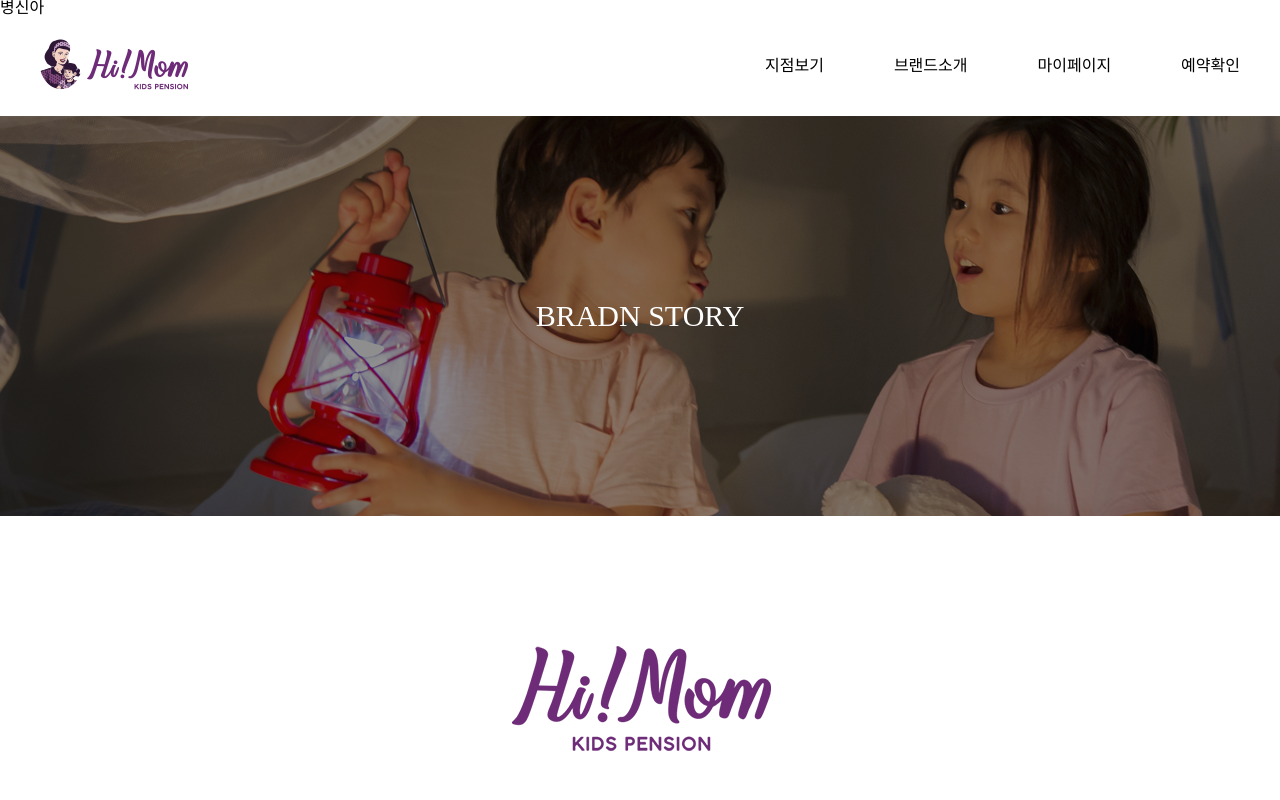
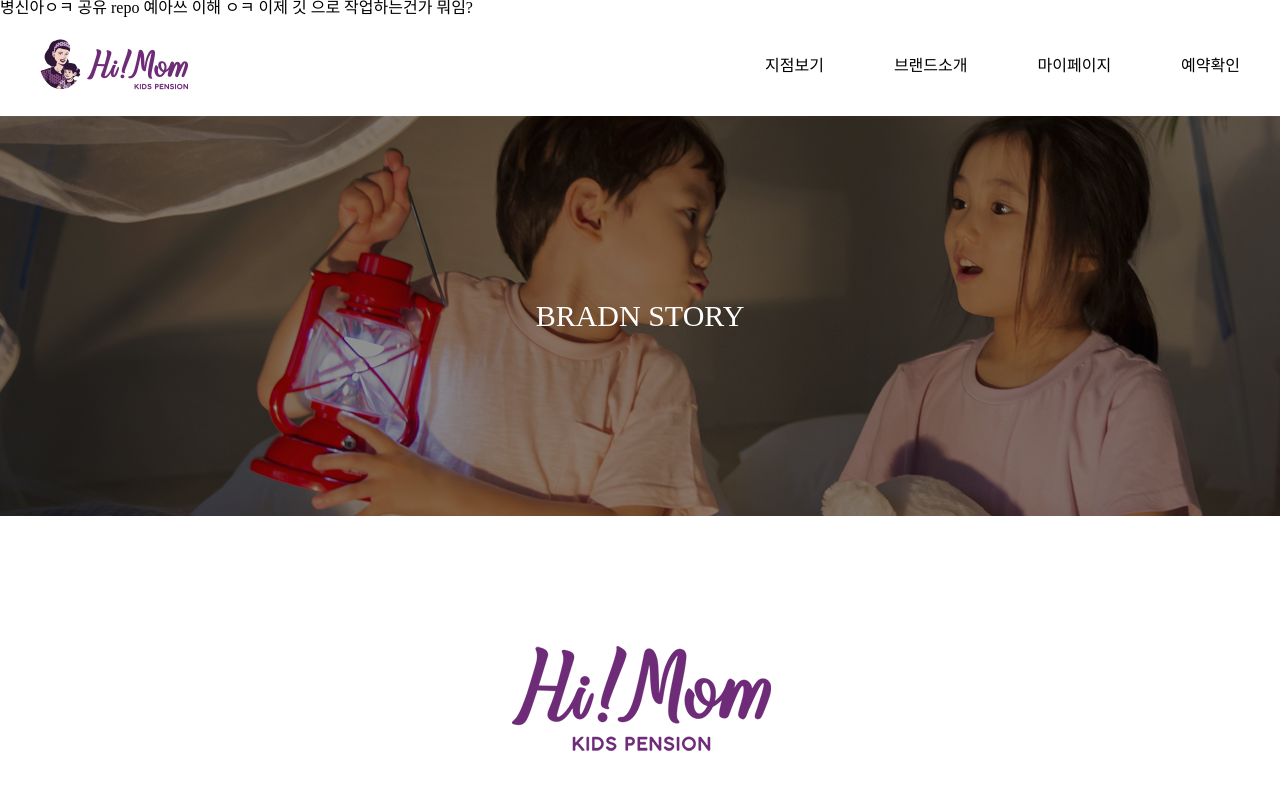
Before and after one commit to darating-project/lim, a plain HTML site: page index.html in a window 1280 px wide. Shown: the top 800 px of the page. Drawn offline with Linux system fonts and the light colour scheme; a web font is replaced by a local one.

Commit message:
어디어디 수정

```diff
--- a/index.html
+++ b/index.html
@@ -8,12 +8,7 @@
     <title>Hi! Mom</title>
   </head>
   <body>
-
-
-
-
-병신아
-
+    병신아ㅇㅋ 공유 repo 예아쓰 이해 ㅇㅋ 이제 깃 으로 작업하는건가 뭐임?
 
     <div class="wrapper">
       <div class="header">
```
